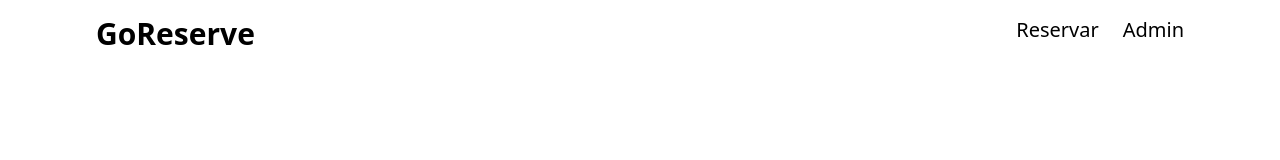
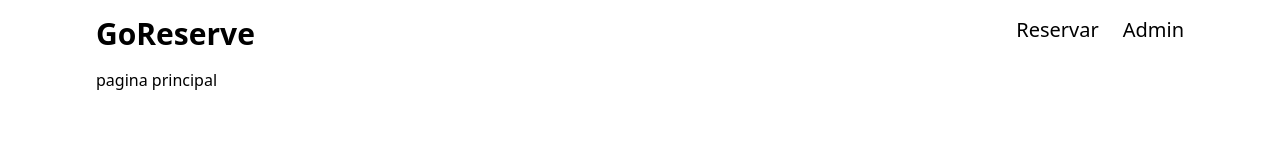
Before and after one commit to facundofernanddez/go-reserve, a Next.js app: page / in a window 1280 px wide. Shown: the top 160 px of the page. Built offline with nearby package versions, Linux system fonts and the light colour scheme.

Commit message:
move navbar to layout

```diff
--- a/app/layout.tsx
+++ b/app/layout.tsx
@@ -1,6 +1,7 @@
 import type { Metadata } from "next";
 import { Geist, Geist_Mono } from "next/font/google";
 import "./globals.css";
+import NavBar from "./(components)/Navbar";
 
 const geistSans = Geist({
   variable: "--font-geist-sans",
@@ -28,6 +29,7 @@ export default function RootLayout({
         className={`${geistSans.variable} ${geistMono.variable} bg-white text-black h-full`}
       >
         <main className="max-w-6xl mx-auto px-4 sm:px-6 lg:px-8">
+          <NavBar />
           {children}
         </main>
       </body>
--- a/app/page.tsx
+++ b/app/page.tsx
@@ -1,5 +1,5 @@
 import NavBar from "./(components)/Navbar";
 
 export default function Home() {
-  return <NavBar />;
+  return <div>pagina principal</div>;
 }
```
